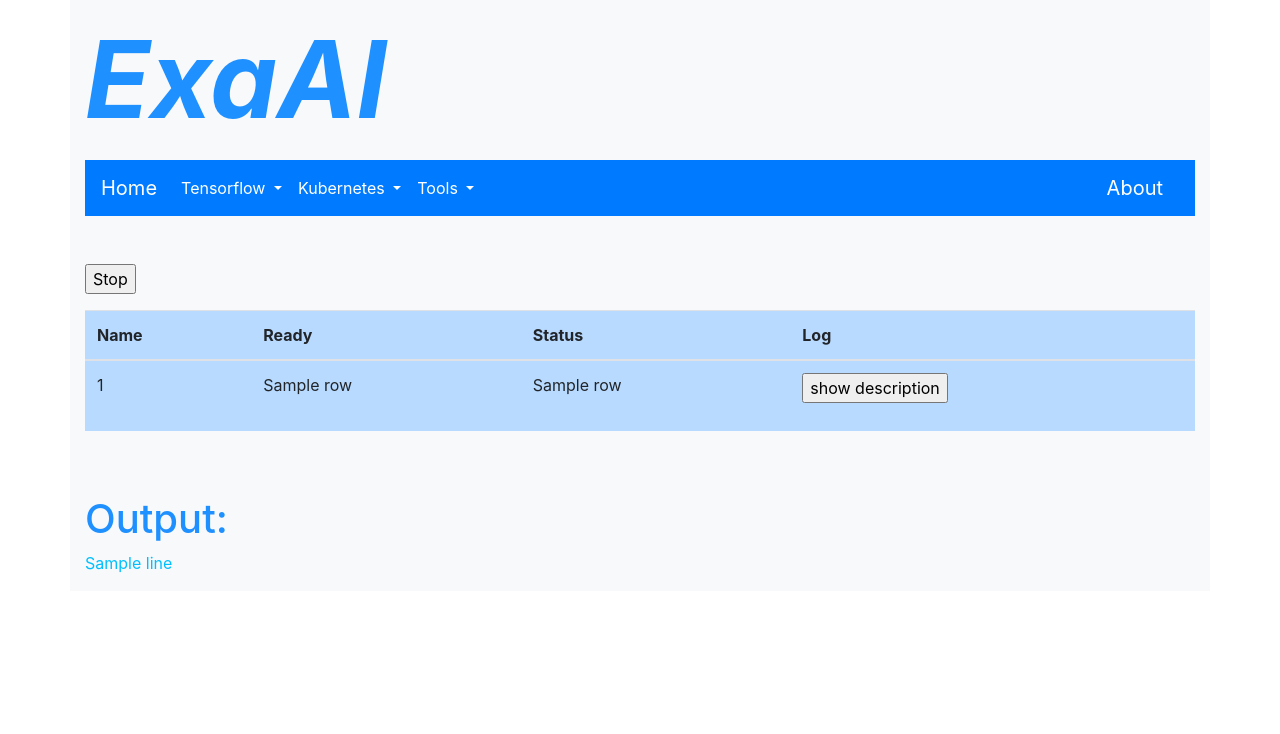
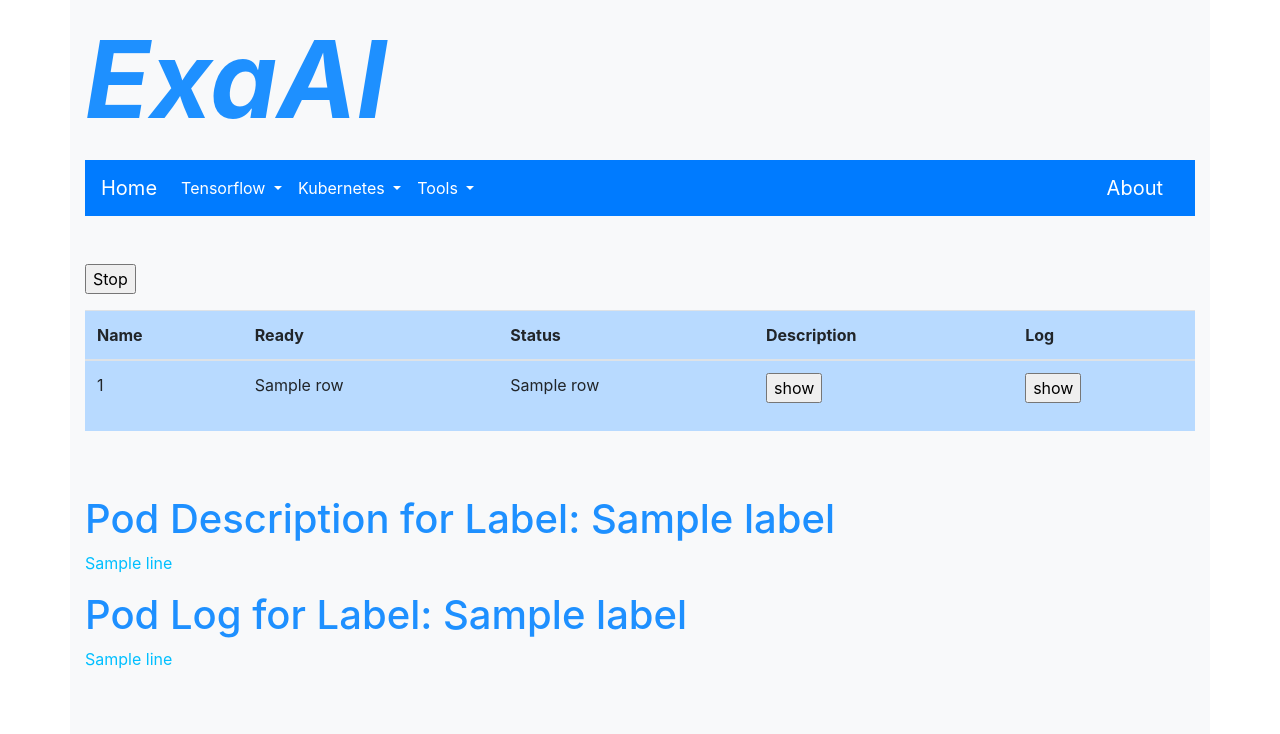
Before and after one commit to lihoukun/CloudAI, a Flask app: template webapp/templates/training.html in a window 1280 px wide. Shown: the top 734 px of the page. Run offline with Flask 2, Linux system fonts and the light colour scheme; the template is opened without the code that fills it: values that come from a table or form of the project are taken from there, most other values are stand-ins (such as "Sample title", 1, 10 or a date in 2020); some libraries are stand-ins or nearby versions.

Commit message:
fix training

```diff
--- a/webapp/forms.py
+++ b/webapp/forms.py
@@ -16,15 +16,11 @@
     log_dir = SelectField('LOG Directory: ')
     submit = SubmitField('Start TensorBoard')
 
-class StopTrainForm(FlaskForm):
+class StopForm(FlaskForm):
     submit = SubmitField('Stop')
 
-class DescribePodForm(FlaskForm):
-    submit = SubmitField('show description')
-
-class LogPodForm(FlaskForm):
-    submit = SubmitField('show log')
-
+class ShowForm(FlaskForm):
+    submit = SubmitField('show')
 
 class KubecmdForm(FlaskForm):
     def label_format_check(form , field):
--- a/webapp/main.py
+++ b/webapp/main.py
@@ -5,7 +5,7 @@
 from flask import render_template, flash, redirect, request, url_for
 from wtforms.validators import NumberRange
 
-from forms import TrainingsNewForm, KubecmdForm, EvalForm, StopTrainForm, DescribePodForm, LogPodForm
+from forms import TrainingsNewForm, KubecmdForm, EvalForm, StopForm, ShowForm
 from dir_parse import get_models, get_trainings
 
 from subprocess import check_output
@@ -88,7 +88,7 @@
     return render_template('trainings.html', data=data)
 
 @app.route('/training/<label>', methods=['GET', 'POST'])
-def training(label, output = []):
+def training(label=None, desc = [], log = []):
     data = []
     m = re.match('(\S+)_(\d+)$', label)
     model, signature = m.group(1), m.group(2)
@@ -96,24 +96,29 @@
     output = check_output(cmd.split()).decode('ascii')
     if output:
         for line in output.split('\n'):
-            data.append(line.split()[:3])
+            if line and line.strip():
+                data.append(line.split()[:3])
         data.pop(0)
 
-    forms = StopTrainForm()
+    forms = StopForm(prefix='forms')
     if forms.validate_on_submit():
         cmd = 'kubectl delete -f /nfs/nvme/train/{}/records/train.yaml'.format(label)
         flash('Training Label {} stopped'.format(label))
         os.system(cmd)
         return redirect('/trainings/')
 
-    formd = DescribePodForm()
+    formd = ShowForm(prefix='formd')
     if formd.validate_on_submit():
-        name = request.formd['name']
+        name = request.form['name']
         cmd = 'kubectl describe pod {}'.format(name)
-        output = check_output(cmd.split()).decode('ascii')
-        return redirect(url_for('training', label = label, output=output))
+        desc = check_output(cmd.split()).decode('ascii').split('\n')
+    forml = ShowForm(prefix='forml')
+    if forml.validate_on_submit():
+        name = request.form['name']
+        cmd = 'kubectl logs {}'.format(name)
+        log = check_output(cmd.split()).decode('ascii').split('\n')
 
-    return render_template('training.html', label=label, data=data, forms=forms, formd=formd, output=output)
+    return render_template('training.html', label=label, data=data, forms=forms, formd=formd, forml=forml, desc=desc, log=log)
 
 @app.route('/models/')
 def models():
--- a/webapp/templates/training.html
+++ b/webapp/templates/training.html
@@ -13,6 +13,7 @@
       <th scope="col">Name</th>
       <th scope="col">Ready</th>
       <th scope="col">Status</th>
+      <th scope="col">Description</th>
       <th scope="col">Log</th>
     </tr>
   </thead>
@@ -29,6 +30,13 @@
                 <p>{{ formd.submit() }}</p>
             </form>
         </td>
+         <td>
+            <form action="" method="post">
+                {{ forml.csrf_token }}
+                <input type="hidden" name="name" value="{{ row[0] }}" />
+                <p>{{ forml.submit() }}</p>
+            </form>
+        </td>
     </tr>
     <tr></tr>
     {% endfor %}
@@ -36,10 +44,18 @@
 </table>
 <br/>
 <br/>
-{% if output %}
-<h1>Output:</h1>
-  {% for line in output %}
+{% if desc %}
+<h1>Pod Description for Label: {{ label }}</h1>
+  {% for line in desc %}
   <p>{{ line }}</p>
   {% endfor %}
 {% endif %}
+{% if log %}
+<h1>Pod Log for Label: {{ label }}</h1>
+  {% for line in log %}
+  <p>{{ line }}</p>
+  {% endfor %}
+{% endif %}
+<br/>
+<br/>
 {% endblock %}
```
Also changed, not shown: 1 other file.
